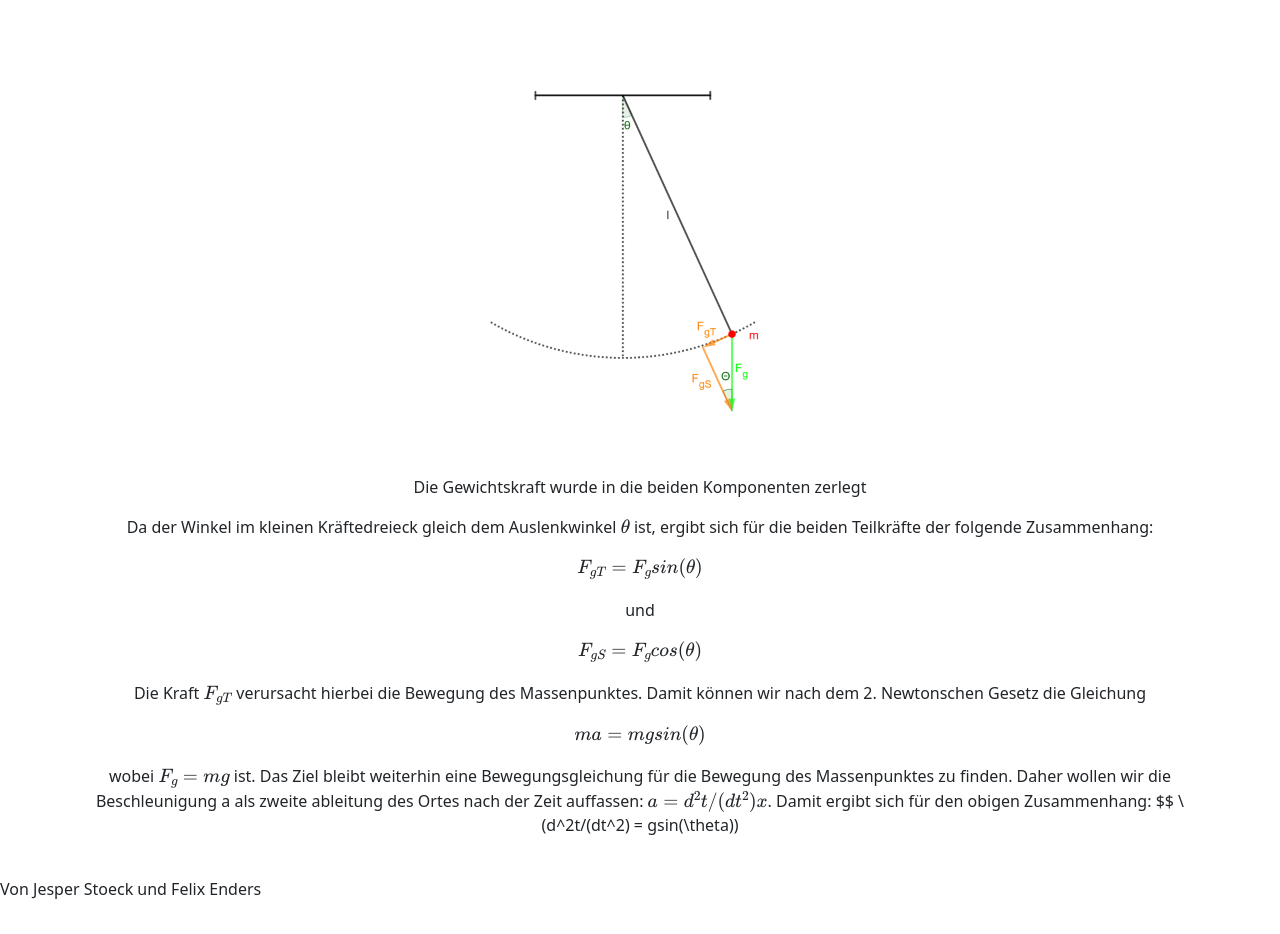
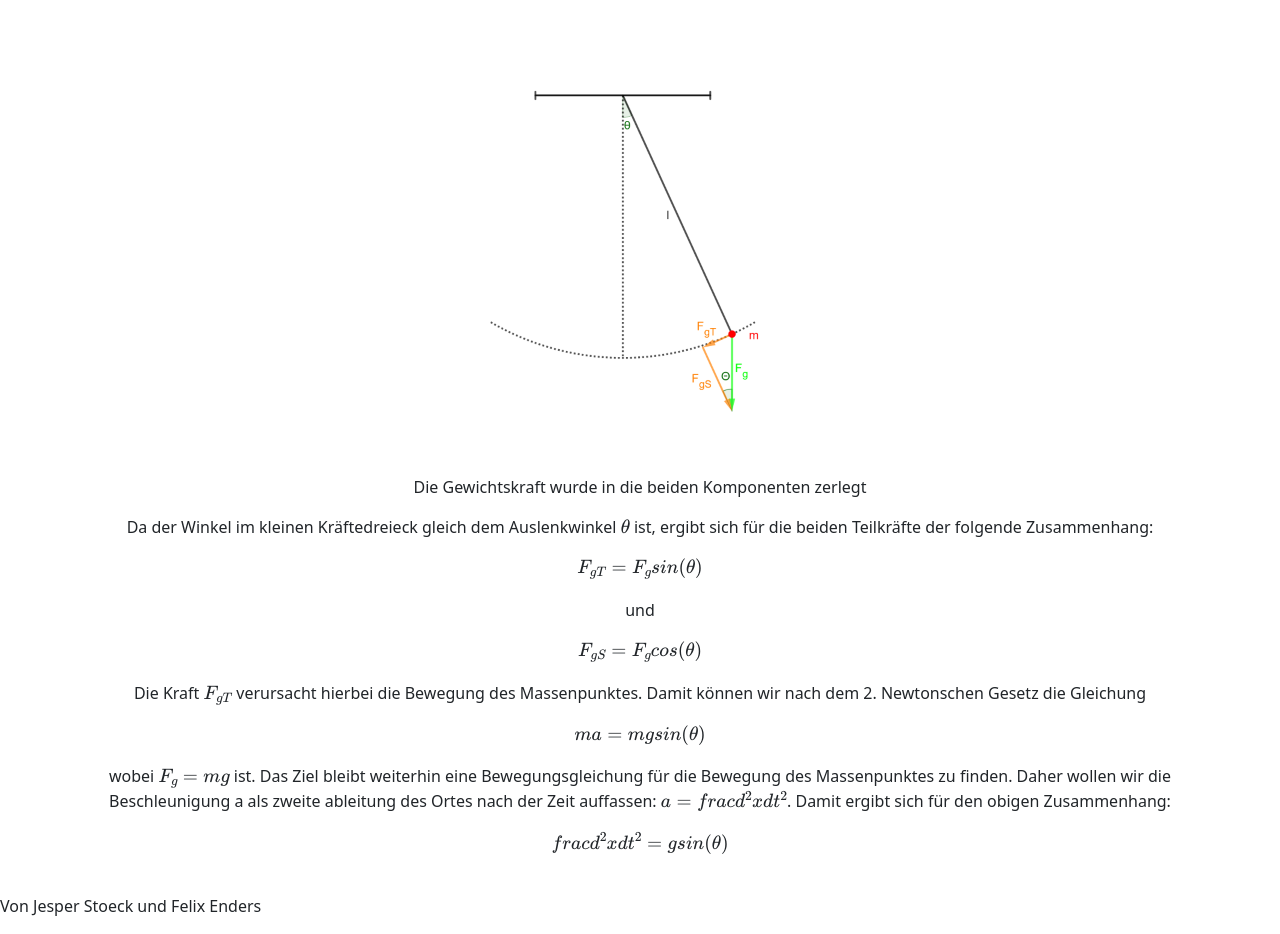
Before and after one commit to Jesper3456/Jesper3456.github.io, a plain HTML site: page index.html in a window 1280 px wide. Shown: the part 965-1899 px from the top of the page. Drawn offline with nearby package versions, Linux system fonts and the light colour scheme.

Commit message:
Update index.html

```diff
--- a/index.html
+++ b/index.html
@@ -56,7 +56,7 @@
                         $$ F_{gT} = F_gsin(\theta) $$ und $$ F_{gS} = F_gcos(\theta) $$
                         Die Kraft \(F_{gT}\) verursacht hierbei die Bewegung des Massenpunktes. Damit können wir nach dem 2. Newtonschen Gesetz die Gleichung $$ ma = mgsin(\theta) $$ wobei \(F_g = mg\) ist.
                         Das Ziel bleibt weiterhin eine Bewegungsgleichung für die Bewegung des Massenpunktes zu finden. Daher wollen wir die Beschleunigung a als zweite ableitung des Ortes nach der Zeit auffassen:
-                        \(a = d^2t/(dt^2)x\). Damit ergibt sich für den obigen Zusammenhang: $$ \(d^2t/(dt^2) = gsin(\theta))
+                        \(a = frac{d^2x}{dt^2}\). Damit ergibt sich für den obigen Zusammenhang: $$ frac{d^2x}{dt^2} = gsin(\theta) $$
                     </p>
                 </div>
             </div>
```
